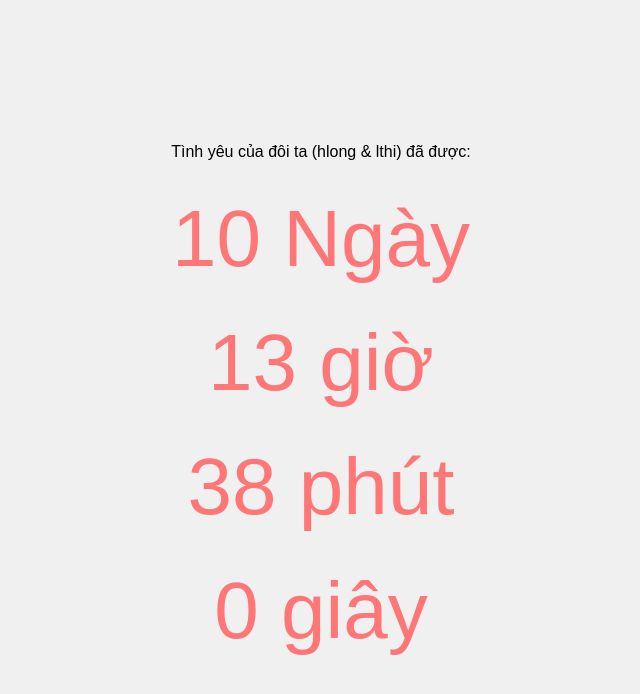
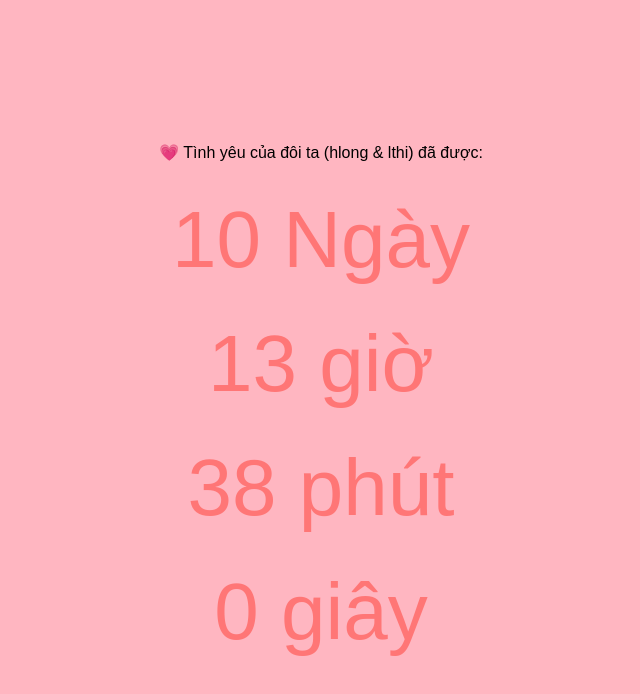
Before and after one commit to TuiLaZeroTwo/mylove, a plain HTML site: page index.html in a window 1280 px wide. Shown: the whole page, without its empty margins (319-959 px from the left). Drawn offline with Linux system fonts and the light colour scheme.

Commit message:
yeulanthis1tg

```diff
--- a/index.html
+++ b/index.html
@@ -1,12 +1,12 @@
 <!DOCTYPE html>
 <html>
 <head>
-<title class="animated-title">Tình yêu đôi ta</title>
+<title class="animated-title">💗Tình yêu đôi ta💗</title>
   <link rel="stylesheet" href="style.css">
 </head>
 <body>
   <div class="love-timer">
-    <p>Tình yêu của đôi ta (hlong & lthi) đã được:</p>
+    <p>💗 Tình yêu của đôi ta (hlong & lthi) đã được:</p>
     <div class="timer-container">
       <div class="time-unit" id="days">
         <span id="days-value">0</span> Ngày
--- a/style.css
+++ b/style.css
@@ -6,7 +6,7 @@ body {
     justify-content: center;
     align-items: center;
     height: 100vh;
-    background-color: #f0f0f0; /* Màu nền */
+    background-color: #FFB6C1; /* Màu nền */
   }
 
   .animated-title {
```
